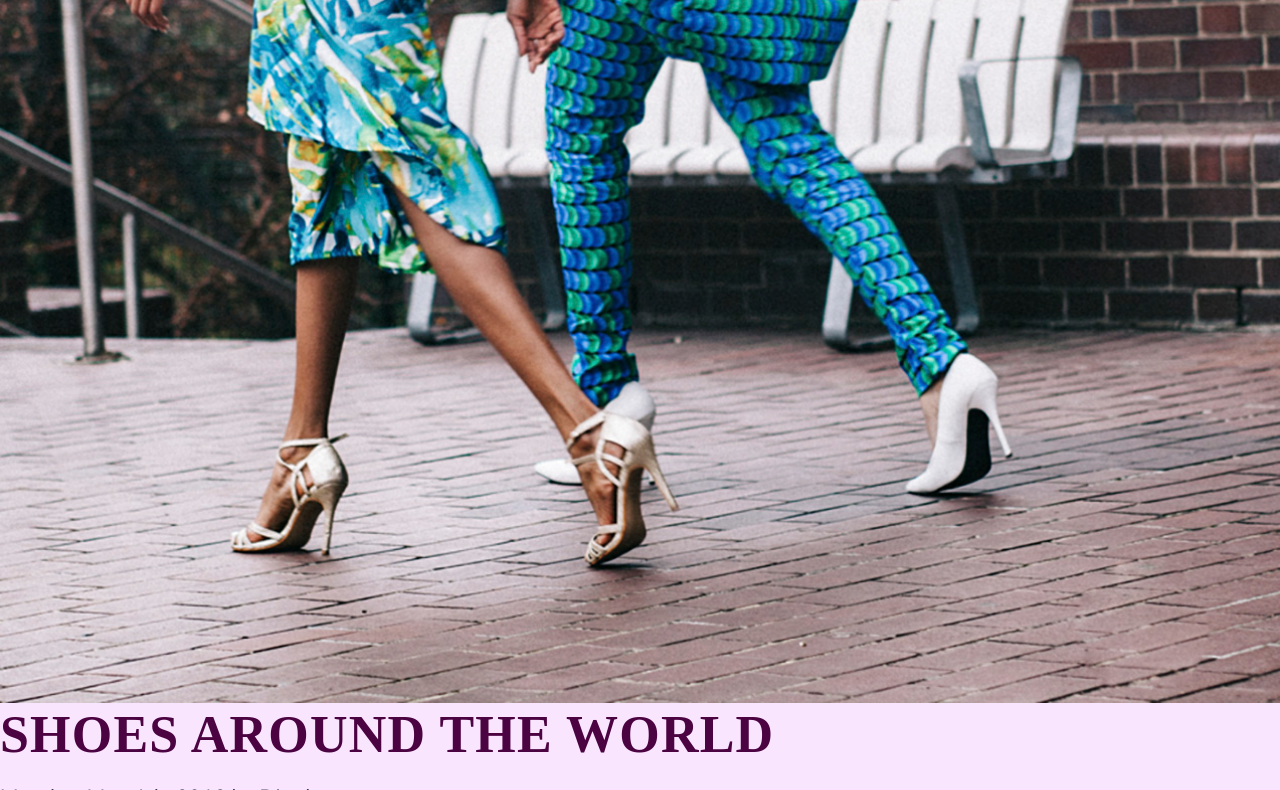
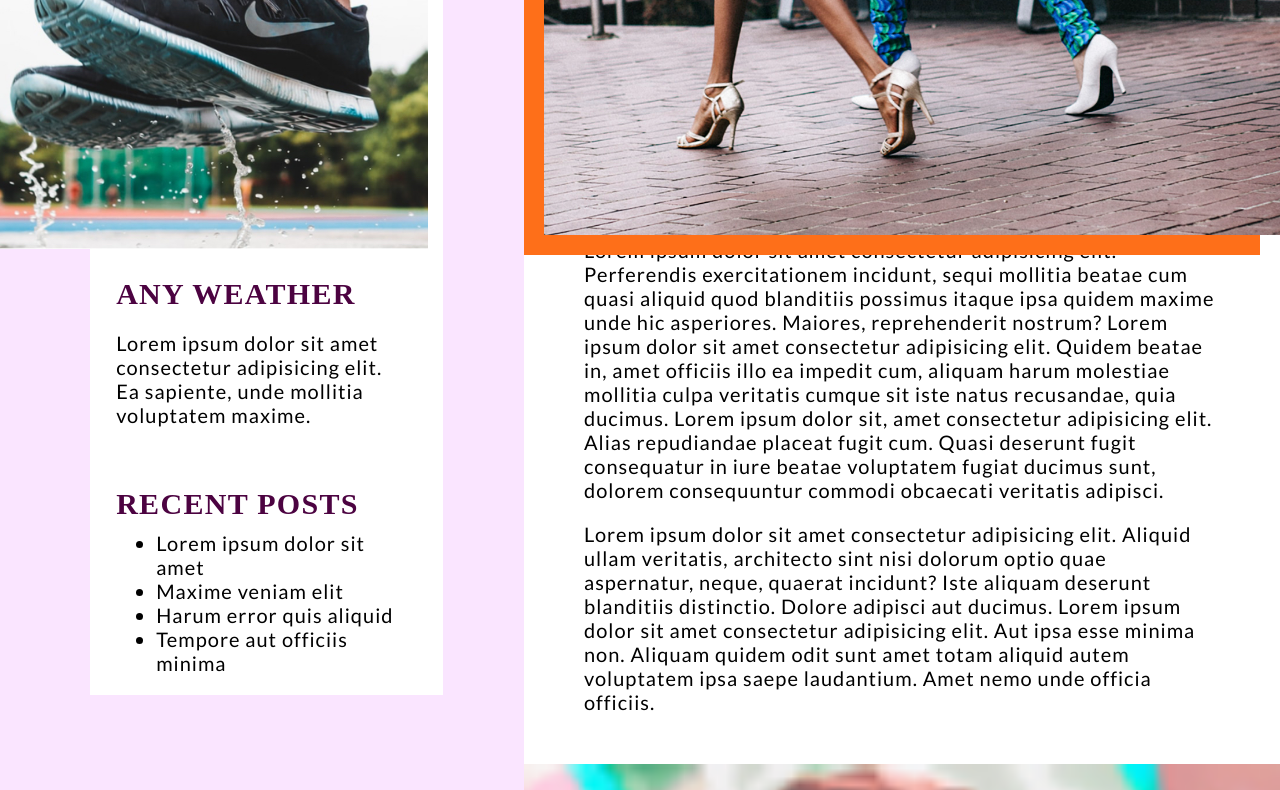
Before and after one commit to corey-codes/multi-page-psd-coversion, a plain HTML site: page blog.html in a window 1280 px wide. Shown: the part 723-1513 px from the top of the page. Drawn offline with Linux system fonts and the light colour scheme; a web font is replaced by a local one.

Commit message:
blog partially completed :stuck_out_tongue:

```diff
--- a/blog.html
+++ b/blog.html
@@ -36,15 +36,17 @@
             </div>
 
             <ul class="header-nav">
+
                 <li><a href="index.html">Home</a></li>
                 <li><a href="#about">About</a></li>
                 <li><a href="blog.html">Blog</a></li>
                 <li><a href="contact.html">Contact</a></li>
+
             </ul>
 
         </nav>
 
-        <div class="title wrapper">
+        <div class="blog-title">
 
             <h1>Blog</h1>
 
@@ -52,28 +54,63 @@
 
     </header>
 
-<!-- MAIN ---------------------------->
-    <main class="background-1">
+<!-- MAIN BLOG ---------------------------->
+    <main class="blog-main background-1">
+
+<!-- ASIDE -->
+        <aside>
+
+                <img src="./styles/assets/sidebar-image.jpg"
+                alt="Close up of of a a pair of feet wearing black Nike sneakers jumping in a puddle" class="aside-img">
+
+            <div class="aside-content">
+
+                <div class="aside-copy wrapper">
+                    <h6>Any weather</h6>
+
+                    <p>Lorem ipsum dolor sit amet consectetur adipisicing elit. Ea sapiente, unde mollitia voluptatem maxime.</p>
+
+                    <h6>Recent posts</h6>
+
+                    <ul class="recent-posts">
+
+                        <li>Lorem ipsum dolor sit amet</li>
+                        <li>Maxime veniam elit</li>
+                        <li>Harum error quis aliquid</li>
+                        <li>Tempore aut officiis minima</li>
+
+                    </ul>
+
+                </div>
+
+            </div>
+
+        </aside>
+
+
+
+<!-- BLOG POST -->
+        <div class="blog-area">
 
             <article class="blog">
 
-            <div class="blog-image">
+                <div class="blog-img">
 
-                <img src="./styles/assets/blog-post-image.jpg" alt="Rear shot of two women walking away on a sidewalk">
+                    <img src="./styles/assets/blog-post-image.jpg" alt="Rear shot of two women walking away on a sidewalk" class="blog-post-img">
 
                 </div>
 
-            <div class="blog-post background-1">
+                <div class="blog-post background-2">
 
                     <h4>Shoes around the world</h4>
 
                     <p class="date"><span class="bold">Monday, May 4th, 2019 by Dieula</span></p>
 
-                <p>Lorem ipsum dolor sit amet consectetur adipisicing elit. Obcaecati ab quia, sed adipisci deleniti nisi sit possimus quos animi eaque exercitationem dolore facere similique dolorem vero itaque nesciunt alias vel!</p>
+                    <p>Lorem ipsum dolor sit amet consectetur adipisicing elit. Obcaecati ab quia, sed adipisci deleniti nisi sit possimus quos animi eaque exercitationem dolore facere similique dolorem vero itaque nesciunt alias vel! Lorem ipsum dolor sit amet consectetur adipisicing elit. Eveniet alias qui culpa hic magnam consequatur dolor adipisci ullam rerum commodi non eos natus tempore, earum dolorem. Placeat culpa quasi ea.</p>
 
-                <p>Lorem ipsum dolor sit amet consectetur adipisicing elit. Perferendis exercitationem incidunt, sequi mollitia beatae cum quasi aliquid quod blanditiis possimus itaque ipsa quidem maxime unde hic asperiores. Maiores, reprehenderit nostrum?</p>
+                    <p>Lorem ipsum dolor sit amet consectetur adipisicing elit. Perferendis exercitationem incidunt, sequi mollitia beatae cum quasi aliquid quod blanditiis possimus itaque ipsa quidem maxime unde hic asperiores. Maiores, reprehenderit nostrum? Lorem ipsum dolor sit amet consectetur adipisicing elit. Quidem beatae in, amet officiis illo ea impedit cum, aliquam harum molestiae mollitia culpa veritatis cumque sit iste natus recusandae, quia ducimus. Lorem ipsum dolor sit, amet consectetur adipisicing elit. Alias repudiandae placeat fugit cum. Quasi deserunt fugit consequatur in iure beatae voluptatem fugiat ducimus sunt, dolorem consequuntur commodi obcaecati veritatis adipisci.</p>
 
-                <p>Lorem ipsum dolor sit amet consectetur adipisicing elit. Aliquid ullam veritatis, architecto sint nisi dolorum optio quae aspernatur, neque, quaerat incidunt? Iste aliquam deserunt blanditiis distinctio. Dolore adipisci aut ducimus.</p>
+                    <p>Lorem ipsum dolor sit amet consectetur adipisicing elit. Aliquid ullam veritatis, architecto sint nisi dolorum optio quae aspernatur, neque, quaerat incidunt? Iste aliquam deserunt blanditiis distinctio. Dolore adipisci aut ducimus. Lorem ipsum dolor sit amet consectetur adipisicing elit. Aut ipsa esse minima non. Aliquam quidem odit sunt amet totam aliquid autem voluptatem ipsa saepe laudantium. Amet nemo unde officia officiis.</p>
 
                 </div>
 
@@ -126,26 +163,7 @@
                     </div>
             </div>
 
-        <aside>
-
-            <img src="./styles/assets/sidebar-image.jpg" alt="Close up of of a a pair of feet wearing black Nike sneakers jumping in a puddle" class="side-bar">
-
-            <h6>Any weather</h6>
-
-            <p>Lorem ipsum dolor sit amet consectetur adipisicing elit. Ea sapiente, unde mollitia voluptatem maxime.</p>
-
-            <h6>Recent posts</h6>
-
-            <ul class="recent-posts">
-
-                <li>Lorem ipsum dolor sit amet</li>
-                <li>Maxime veniam elit</li>
-                <li>Harum error quis aliquid</li>
-                <li>Tempore aut officiis minima</li>
-
-            </ul>
-
-        </aside>
+        </div>
 
     </main>
 
--- a/styles/sass/styles.scss
+++ b/styles/sass/styles.scss
@@ -52,6 +52,7 @@ h6,
     font-family: "Pompiere";
     margin: 0;
     color: $color-2;
+
 }
 
 h1 {
@@ -85,6 +86,7 @@ h5 {
 h6 {
     font-size: 3rem;
     letter-spacing: 0.13rem;
+    text-transform: uppercase;
 }
 
 .logo {
@@ -163,14 +165,12 @@ header.index-page {
     position: relative;
 
     .title {
+        height: 100%;
         display: flex;
-        height: 100%;
         justify-content: flex-start;
         margin-top: 8rem;
 
             h1 {
-                justify-content: flex-start;
-                flex-wrap: wrap;
                 width: 30%;
             }
         }
@@ -251,8 +251,6 @@ nav.all-pages-nav {
     .new-additions-copy {
         padding-right: 10%;
     }
-
-
 
     .too-many-options-copy {
         padding-left: 10%;
@@ -389,13 +387,88 @@ header.blog-page {
     background-position: center;
     height: 70vh;
 
-    .title {
-        display: flex;
-        height: 80%;
+    // THE HEIGHT ON THIS ISN'T WORKING LIKE IT SHOULD HAD TO REDUCE FROM 100% TO 80%
+     .blog-title {
+         display: flex;
+         height: 80%;
+         justify-content: center;
+         align-items: center;
 
-        h1 {
-            display: column;
-            justify-content: center;
+     }
+}
+
+// BLOG MAIN ============================
+
+.blog-main {
+    // display: flex;
+    display: grid;
+    grid-template-columns: 2fr 3fr;
+    grid-template-rows: repeat(3, 1fr);
+    column-gap: 2rem;
+}
+
+// ASIDE ============================
+aside {
+    display: flex; //JUST ADDED FOR TEST
+    padding: 5rem 0.5rem 1rem 5rem;
+    position: relative;
+    width: 100%;
+    flex-grow: 1;
+
+    .aside-img {
+        position: absolute;
+        left: 0;
+        width: 85%;
+        z-index: 5;
+    }
+
+    .aside-content {
+        background-color: $color-3;
+        padding: 1rem 2rem 1rem 1rem;
+        width: 70%;
+        position: absolute;
+        left: 9rem;
+        top: 7rem;
+
+        .aside-copy {
+            padding-top: 32rem;
+
+            h6 {
+                margin: 4rem 0 1rem 0;
+            }
+
+            p {
+                padding-bottom: 2rem;
+            }
+
         }
     }
 }
+
+// BLOG POST =============================
+
+.blog-area {
+    position: relative;
+
+    .blog-img {
+        position: absolute;
+        top: -10rem;
+        right: 0;
+        padding-left: 2rem;
+
+        .blog-post-img {
+        box-shadow: $color-5 -20px 20px;
+
+        }
+    }
+}
+
+.blog-post {
+    padding: 3rem 6rem;
+
+
+    .date {
+        margin-top: 0.1rem;
+        padding-bottom: 2rem;
+    }
+}
```
Also changed, not shown: index.html (+3 -1 lines), styles/styles.css. Lines whose indentation alone changed are shown as unchanged.
